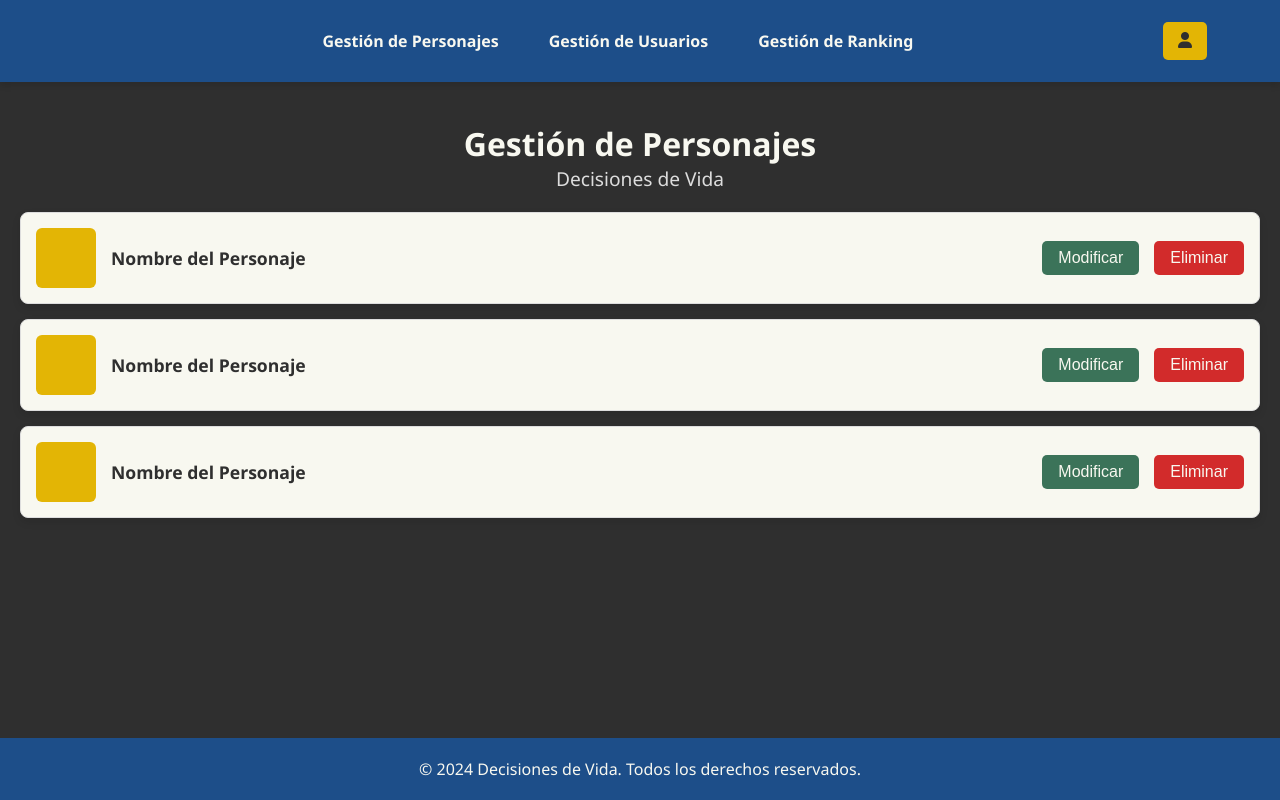
After one commit to jcarrozadev/decisionesDeVida, a PHP site: the page made by diseño/mock/gestionPersonajes/index.php in a window 1280 px wide. The commit adds this page. Run offline with PHP 8.4, Linux system fonts and the light colour scheme.

Commit message:
Footer y Header en PHP

```diff
--- /dev/null
+++ b/diseño/mock/gestionPersonajes/index.php
@@ -0,0 +1,34 @@
+<?php include_once '.././includes/templates/php/header.php'; ?>
+<main class="contenedor-principal">
+    <div class="titulo">
+        <h1>Gestión de Personajes</h1>
+        <p>Decisiones de Vida</p>
+    </div>
+    <section class="contenedor-personajes">
+        <div class="fila-personaje">
+            <div class="icono-personaje"></div>
+            <p>Nombre del Personaje</p>
+            <div class="acciones">
+                <button class="boton-modificar">Modificar</button>
+                <button class="boton-eliminar">Eliminar</button>
+            </div>
+        </div>
+        <div class="fila-personaje">
+            <div class="icono-personaje"></div>
+            <p>Nombre del Personaje</p>
+            <div class="acciones">
+                <button class="boton-modificar">Modificar</button>
+                <button class="boton-eliminar">Eliminar</button>
+            </div>
+        </div>
+        <div class="fila-personaje">
+            <div class="icono-personaje"></div>
+            <p>Nombre del Personaje</p>
+            <div class="acciones">
+                <button class="boton-modificar">Modificar</button>
+                <button class="boton-eliminar">Eliminar</button>
+            </div>
+        </div>
+    </section>
+</main>
+<?php include_once '.././includes/templates/php/footer.php'; ?>
--- a/diseño/mock/gestionPersonajes/stylesheet.css
+++ b/diseño/mock/gestionPersonajes/stylesheet.css
@@ -1,16 +1,13 @@
 :root {
     /* Paleta de Colores */
-    --color-azul: #1D4E89; /* Azul */
-    --color-amarillo: #E3B505; /* Amarillo */
-    --color-verde: #3B7359; /* Verde */
-    --color-gris-oscuro: #2F2F2F; /* Gris oscuro */
-    --color-blanco: #F8F8F0; /* Blanco */
-    --color-rojo: #D22B2B; /* Rojo */
-    --color-gris-claro: #ddd; /* Gris claro */
-    --color-gris-medio: #9b7b7b; /* Gris medio */
-    --color-amarillo-oscuro: #D19804; /* Amarillo oscuro */
-    --color-verde-oscuro: #2F5F44; /* Verde oscuro */
-    --color-rojo-oscuro: #B61F1F; /* Rojo oscuro */
+    --color-azul: #1D4E89;
+    --color-amarillo: #E3B505;
+    --color-verde: #3B7359;
+    --color-gris-oscuro: #2F2F2F;
+    --color-blanco: #F8F8F0;
+    --color-rojo: #D22B2B;
+    --color-gris-claro: #ddd;
+    --color-amarillo-oscuro: #D19804;
 }
 
 * {
@@ -21,76 +18,65 @@
 
 body {
     font-family: 'Segoe UI', Tahoma, Geneva, Verdana, sans-serif;
-    line-height: 1.6;
-    background-color: var(--color-gris-oscuro); /* Gris oscuro */
-    color: var(--color-blanco); /* Blanco */
+    background-color: var(--color-gris-oscuro);
+    color: var(--color-blanco);
     display: flex;
     flex-direction: column;
     min-height: 100vh;
 }
 
-header {
-    display: flex;
-    justify-content: space-between;
-    align-items: center;
-    padding: 15px 5%;
-    background-color: var(--color-azul); /* Azul */
-    border-bottom: 1px solid var(--color-gris-claro);
-    box-shadow: 0 4px 6px rgba(0, 0, 0, 0.1);
-}
+
 
 .titulo {
     text-align: center;
-    color: var(--color-blanco); /* Blanco */
+    margin: 20px 0;
 }
 
 .titulo h1 {
     font-size: 2rem;
-    margin-bottom: 0.2rem;
 }
 
 .titulo p {
-    font-size: 1rem;
-    color: var(--color-blanco); /* Blanco */
+    font-size: 1.2rem;
+    color: var(--color-gris-claro);
 }
 
-.boton-volver,
-.boton-perfil {
-    background-color: var(--color-amarillo); /* Amarillo */
+.boton-volver {
+    background-color: var(--color-amarillo);
+    color: var(--color-gris-oscuro);
     border: none;
     padding: 10px 20px;
     border-radius: 5px;
-    color: var(--color-blanco); /* Blanco */
+    font-size: 1rem;
     cursor: pointer;
-    font-size: 1rem;
     transition: background-color 0.3s ease;
 }
 
-.boton-volver:hover,
-.boton-perfil:hover {
-    background-color: var(--color-amarillo-oscuro); /* Amarillo oscuro */
+.boton-volver:hover {
+    background-color: var(--color-amarillo-oscuro);
+}
+
+.contenedor-principal {
+    flex: 1;
+    padding: 20px;
 }
 
 .contenedor-personajes {
-    flex: 1;
-    padding: 3% 5%;
     display: flex;
     flex-direction: column;
-    gap: 2%;
+    gap: 15px;
 }
 
 .fila-personaje {
     display: flex;
     align-items: center;
     justify-content: space-between;
-    background-color: var(--color-blanco); /* Blanco */
+    background-color: var(--color-blanco);
     border: 1px solid var(--color-gris-claro);
     border-radius: 8px;
     padding: 15px;
     box-shadow: 0 4px 8px rgba(0, 0, 0, 0.1);
     transition: box-shadow 0.3s ease, transform 0.3s ease;
-    margin-bottom: 1.5rem;
-    position: relative;
 }
 
 .fila-personaje:hover {
@@ -101,7 +87,7 @@ header {
 .icono-personaje {
     width: 60px;
     height: 60px;
-    background-color: var(--color-amarillo); /* Amarillo */
+    background-color: var(--color-amarillo);
     border-radius: 10%;
     margin-right: 15px;
 }
@@ -111,7 +97,7 @@ header {
     text-align: left;
     font-weight: 600;
     font-size: 1.1rem;
-    color: var(--color-gris-oscuro); /* Gris oscuro */
+    color: var(--color-gris-oscuro);
     margin: 0;
 }
 
@@ -128,34 +114,25 @@ header {
     border-radius: 5px;
     cursor: pointer;
     font-size: 1rem;
-    white-space: nowrap;
     transition: background-color 0.3s ease;
 }
 
 .boton-modificar {
-    background-color: var(--color-verde); /* Verde */
-    color: var(--color-blanco); /* Blanco */
+    background-color: var(--color-verde);
+    color: var(--color-blanco);
 }
 
 .boton-modificar:hover {
-    background-color: var(--color-verde-oscuro); /* Verde oscuro */
+    background-color: var(--color-verde-oscuro);
 }
 
 .boton-eliminar {
-    background-color: var(--color-rojo); /* Rojo */
-    color: var(--color-blanco); /* Blanco */
+    background-color: var(--color-rojo);
+    color: var(--color-blanco);
 }
 
 .boton-eliminar:hover {
-    background-color: var(--color-rojo-oscuro); /* Rojo oscuro */
-}
-
-footer {
-    text-align: center;
-    padding: 3% 5%;
-    background-color: var(--color-azul); /* Azul */
-    border-top: 1px solid var(--color-gris-claro);
-    color: var(--color-blanco); /* Blanco */
+    background-color: var(--color-rojo-oscuro);
 }
 
 /* Media Queries */
--- /dev/null
+++ b/diseño/mock/includes/templates/php/footer.php
@@ -0,0 +1,14 @@
+    <style>
+        footer {
+            text-align: center;
+            background-color: var(--color-azul);
+            color: var(--color-blanco);
+            padding: 20px;
+            margin-top: auto;
+        }
+    </style>
+    <footer>
+        <p>© 2024 Decisiones de Vida. Todos los derechos reservados.</p>
+    </footer>
+</body>
+</html>
--- /dev/null
+++ b/diseño/mock/includes/templates/php/header.php
@@ -0,0 +1,87 @@
+<!DOCTYPE html>
+<html lang="es">
+<head>
+    <meta charset="UTF-8">
+    <meta name="viewport" content="width=device-width, initial-scale=1.0">
+    <meta name="author" content="Javier Arias Carroza jariascarroza@gmail.com">
+    <title>Gestión de Personajes</title>
+    <!-- CSS -->
+    <link rel="stylesheet" href="stylesheet.css">
+    <style>
+        header {
+            background-color: var(--color-azul);
+            padding: 10px;
+            box-shadow: 0 4px 6px rgba(0, 0, 0, 0.1);
+        }
+
+        .barra-navegacion {
+            display: flex;
+            justify-content: space-between; /* Centra los enlaces, botón a la derecha */
+            align-items: center;
+            padding: 10px 5%;
+        }
+
+        .enlaces-centro {
+            display: flex;
+            justify-content: center; /* Centra los enlaces */
+            flex: 1;
+            gap: 20px;
+        }
+
+        .enlaces-centro a {
+            color: var(--color-blanco);
+            text-decoration: none;
+            font-weight: bold;
+            padding: 10px 15px;
+            border-radius: 5px;
+            transition: background-color 0.3s ease;
+        }
+
+        .enlaces-centro a:hover {
+            background-color: var(--color-amarillo);
+            color: var(--color-gris-oscuro);
+        }
+
+        .boton-perfil {
+            background-color: var(--color-amarillo);
+            border: none;
+            padding: 10px 15px;
+            border-radius: 5px;
+            color: var(--color-gris-oscuro);
+            cursor: pointer;
+            font-size: 1rem;
+            transition: background-color 0.3s ease;
+        }
+
+        .boton-perfil:hover {
+            background-color: var(--color-amarillo-oscuro);
+        }
+
+        .barra-navegacion a {
+            color: var(--color-blanco);
+            text-decoration: none;
+            font-weight: bold;
+            padding: 10px 15px;
+            border-radius: 5px;
+            transition: background-color 0.3s ease;
+        }
+
+        .barra-navegacion a:hover {
+            background-color: var(--color-amarillo);
+            color: var(--color-gris-oscuro);
+        }
+    </style>
+    <!-- IMPORT -->
+    <link href="https://cdnjs.cloudflare.com/ajax/libs/font-awesome/6.0.0-beta3/css/all.min.css" rel="stylesheet">
+</head>
+<body>
+    <header>
+        <nav class="barra-navegacion">
+            <div class="enlaces-centro">
+                <a href="#gestionar-personajes">Gestión de Personajes</a>
+                <a href="#gestionar-usuarios">Gestión de Usuarios</a>
+                <a href="#gestionar-ranking">Gestión de Ranking</a>
+            </div>
+            <button class="boton-perfil"><i class="fas fa-user"></i></button>
+        </nav>
+    </header>
```
Also changed, not shown: diseño/estructura.md (+52 -5 lines), diseño/mock/gestionPersonajes/index.html (deleted, +0 -54 lines), diseño/mock/panelAdministrador/index.php (renamed from diseño/mock/panelAdministrador/index.html, +2 -6 lines), diseño/mock/panelAdministrador/stylesheet.css (+11 -6 lines).
